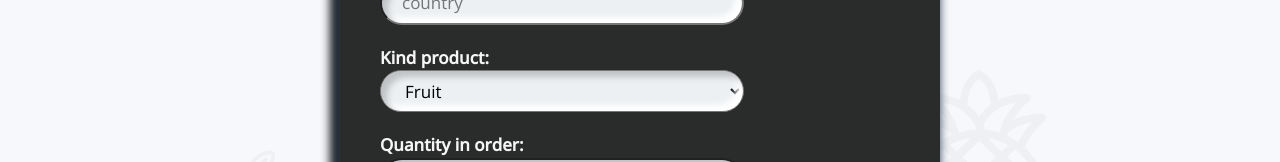
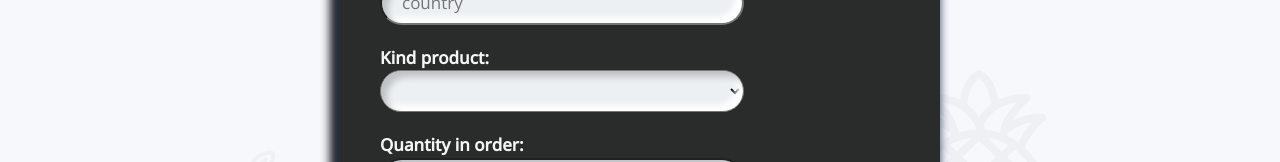
Before and after one commit to vvalev1/Healthy-World, a React (Vite) app in the folder client/: page /create in a window 1280 px wide. Shown: the part 758-920 px from the top of the page. Built offline with nearby package versions, Linux system fonts and the light colour scheme.

Commit message:
add logic to create product

```diff
--- a/client/src/components/Products/create/CreateProduct.jsx
+++ b/client/src/components/Products/create/CreateProduct.jsx
@@ -7,7 +7,7 @@ import { useState } from "react";
 
 export default function CreateProduct() {
     const navigate = useNavigate();
-    const [errorMsg, setErrorMsg] = useState({});
+    // const [errorMsg, setErrorMsg] = useState({});
 
 
     const CreateProductKeys = {
@@ -32,15 +32,13 @@ export default function CreateProduct() {
 
     const {values, onChange, onSubmit} = useForm(createProductSubmitHandler,initialValues);
 
-    async function createProductSubmitHandler(e) {
+    async function createProductSubmitHandler(values) {
 
         // TODO: ERROR HANDLING
 
         // if(values[CreateProductKeys.ProductName] === "") {
         //     setErrorMsg((errorMsg)=> ...errorMsg, values[CreateProductKeys.ProductName]);
         // }
-
-        // const productData = Object.fromEntries(new FormData(e.currentTarget));
 
         try {
             await productService.create(values);
@@ -114,7 +112,13 @@ export default function CreateProduct() {
                             </div>
                             <div className={styles["md-2"]}>
                                 <label htmlFor="kindProduct" className="form-label">Kind product:</label>
-                                <select id="kindProduct" name={[CreateProductKeys.KindProduct]} onChange={onChange} value={values[[CreateProductKeys.KindProduct]]}>
+                                <select
+                                    id="kindProduct"
+                                    name={[CreateProductKeys.KindProduct]}
+                                    onChange={onChange}
+                                    value={values[[CreateProductKeys.KindProduct]]}
+                                >
+                                    <option value="none"></option>
                                     <option value="fruit">Fruit</option>
                                     <option value="vegetable">Vegetable</option>
                                 </select>
@@ -140,6 +144,7 @@ export default function CreateProduct() {
                                     name={[CreateProductKeys.Description]}
                                     onChange={onChange}
                                     value={values[[CreateProductKeys.Description]]}
+                                    autoComplete="true"
 
                                 ></textarea>
                             </div>
```
